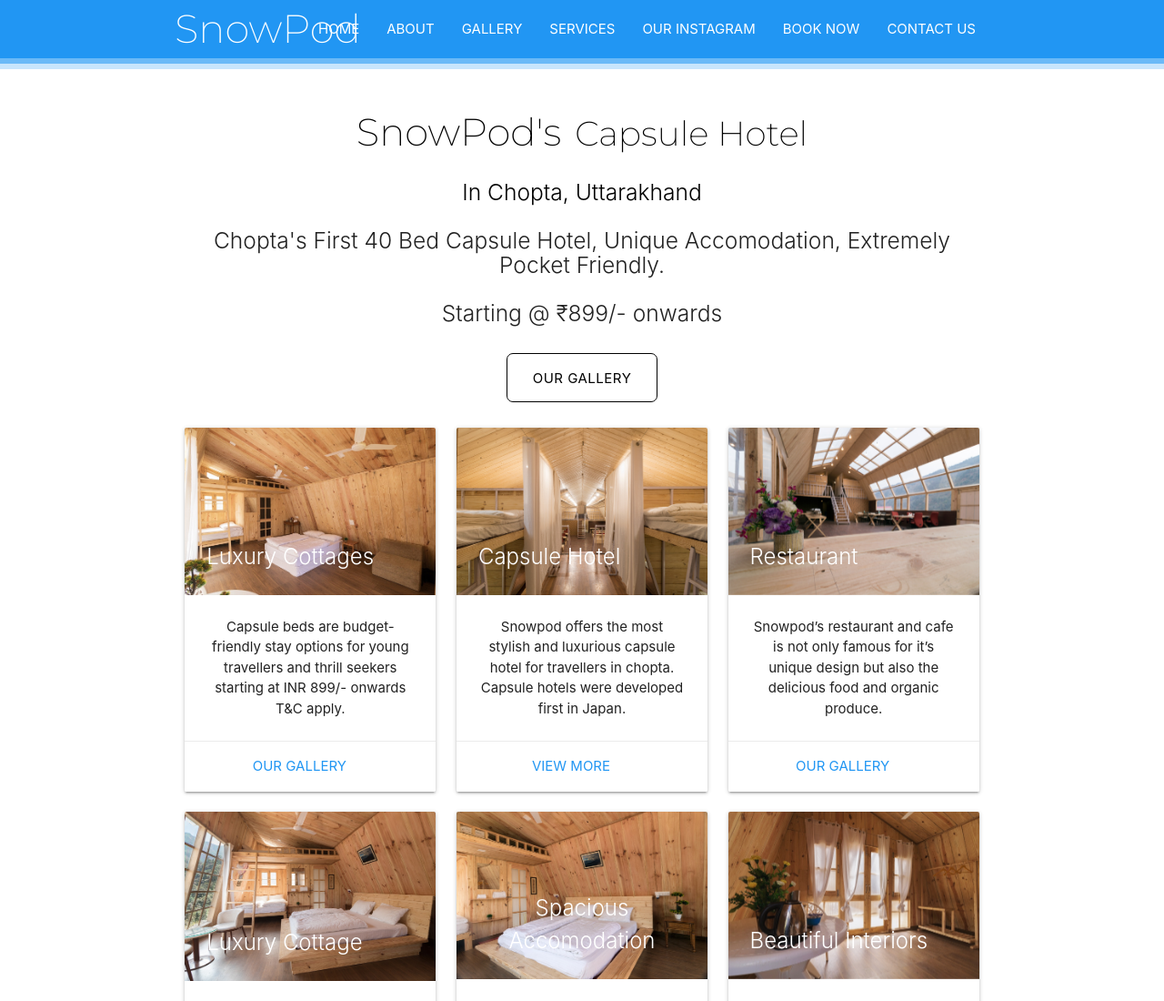
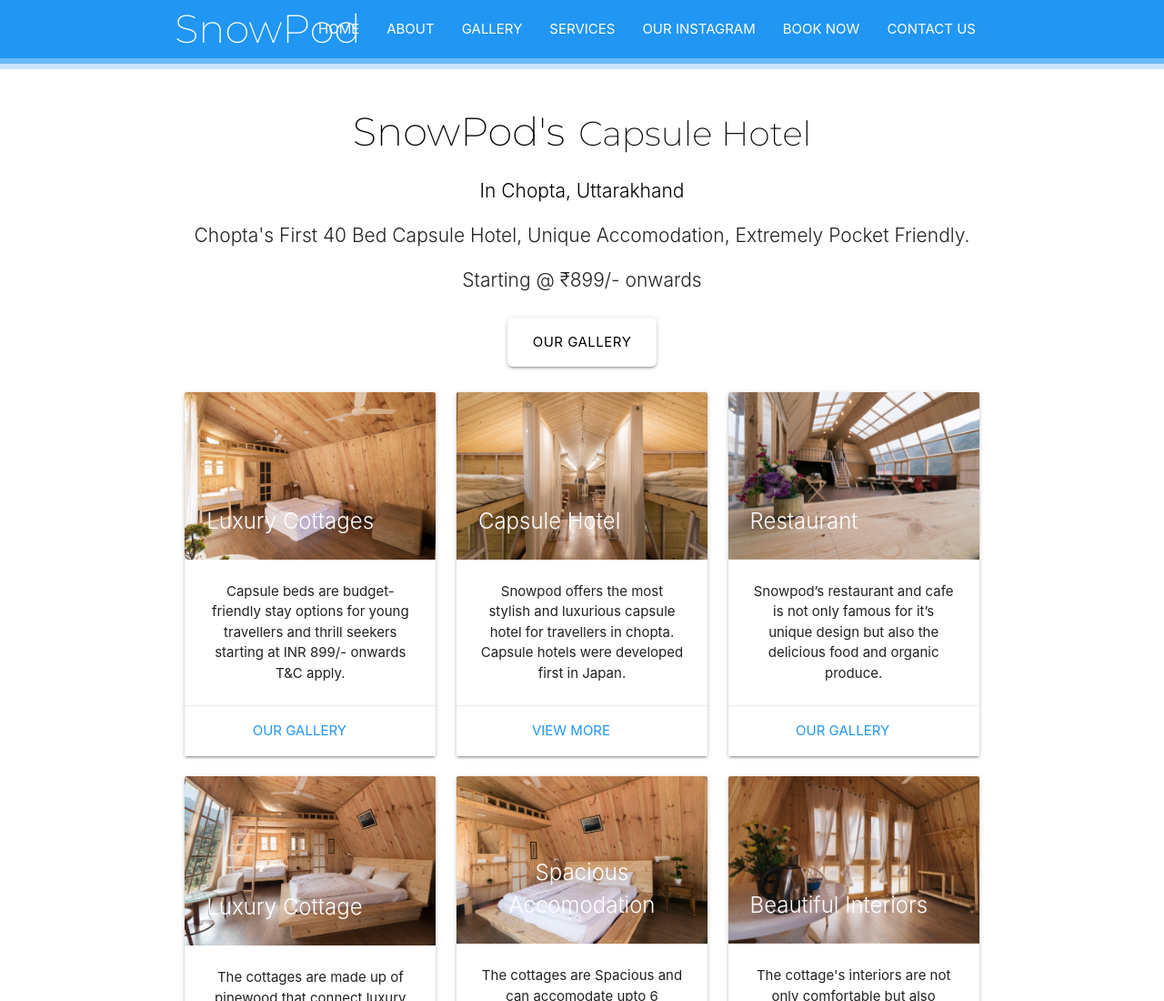
Before and after one commit to hahur/SnowpodCapsule.github.io, a plain HTML site: page index.html in a window 1280 px wide. Shown: the top 1100 px of the page at 91% size. Drawn offline with nearby package versions, Linux system fonts and the light colour scheme; a script that the page names is missing.

Commit message:
index page style changes

```diff
--- a/css/style.css
+++ b/css/style.css
@@ -32,9 +32,8 @@
 
 }
 .btn-radius{
-  border-radius: 7px;
-  border: 1px solid black;
-  box-shadow: none;
+  border-radius: 6px;
+
   font-family: -apple-system, BlinkMacSystemFont, 'Segoe UI', Roboto, Oxygen, Ubuntu, Cantarell, 'Open Sans', 'Helvetica Neue', sans-serif;
 }
 #prices{
@@ -84,7 +83,7 @@
 .hero-word{
   /*color: #fff;*/
   font-family: 'Montserrat', sans-serif;
-  font-size: 2.8rem;
+  font-size: 2.9rem;
 }
 .sidenav{
   font-family: 'Raleway',-apple-system, BlinkMacSystemFont, 'Segoe UI', Roboto, Oxygen, Ubuntu, Cantarell, 'Open Sans', 'Helvetica Neue', sans-serif, sans-serif;
@@ -102,3 +101,6 @@
   margin: 0 auto;
   width: 100%;
 }*/
+.text-small-index{
+  font-size: 1.4rem;
+}
--- a/index.html
+++ b/index.html
@@ -54,10 +54,10 @@
   <div class="no-pad-bot" id="index-banner">
     <div class="container">
       <h2 class="header center black-text light"><span class="hero-word">SnowPod's</span> <span id="Capsule-heading">Capsule Hotel</span></h2>
-      <h5 class="header center black-text light">In Chopta, Uttarakhand</h5>
+      <h5 class="header center black-text light text-small-index">In Chopta, Uttarakhand</h5>
       <div class="row center">
-        <h5 class="header col s12 light">Chopta's First 40 Bed Capsule Hotel, Unique Accomodation, Extremely Pocket Friendly.</h5>
-		    <h5 onclick="window.open('contact.html');" id="prices" class="header col s12 light">Starting @ ₹899/- onwards</h5>
+        <h5 class="header col s12 light text-small-index">Chopta's First 40 Bed Capsule Hotel, Unique Accomodation, Extremely Pocket Friendly.</h5>
+		    <h5 onclick="window.open('contact.html');" id="prices" class="header col s12 light text-small-index">Starting @ ₹899/- onwards</h5>
       </div>
       <div class="row center">
         <a href="gallery.html" id="download-button" class="btn-large waves-effect waves-light white black-text btn-radius">Our Gallery</a>
```
